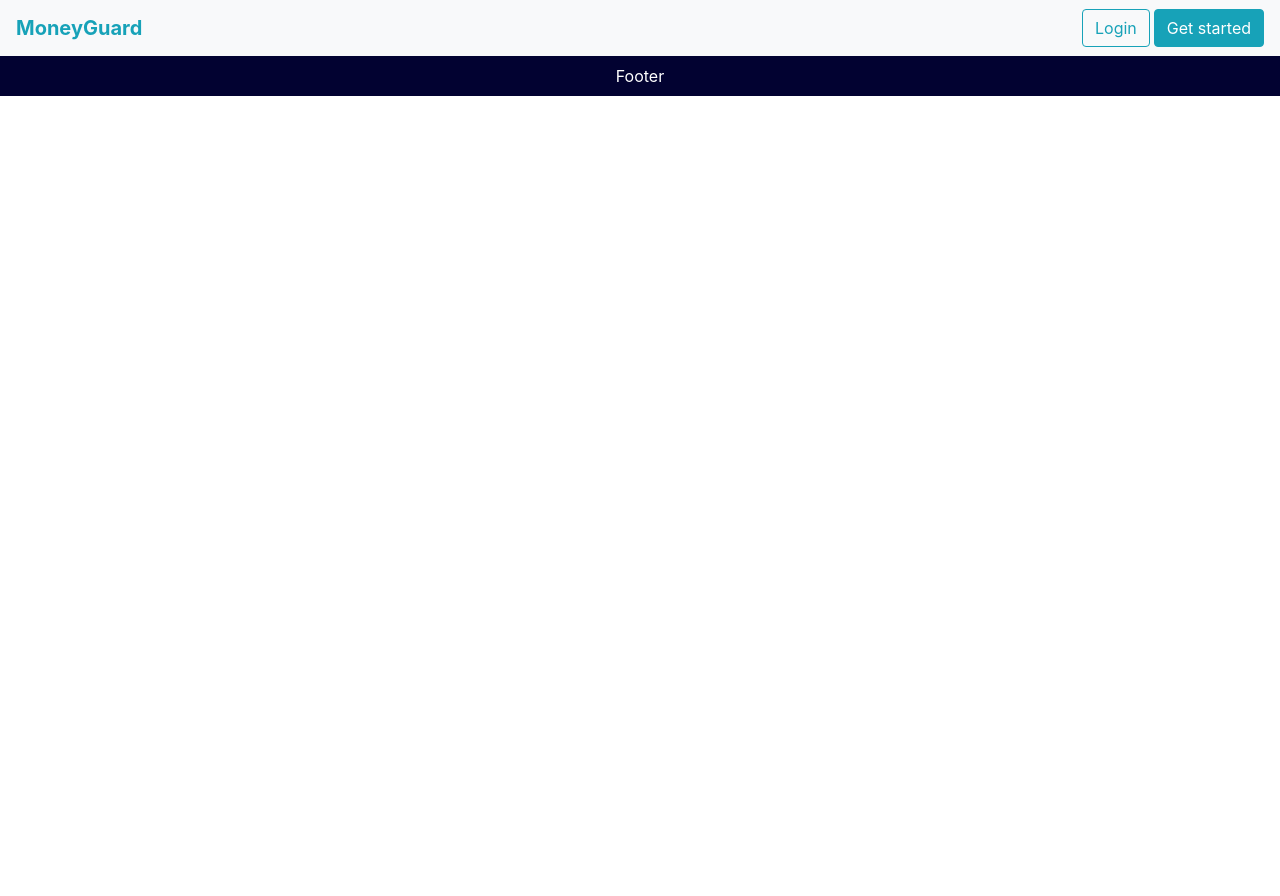
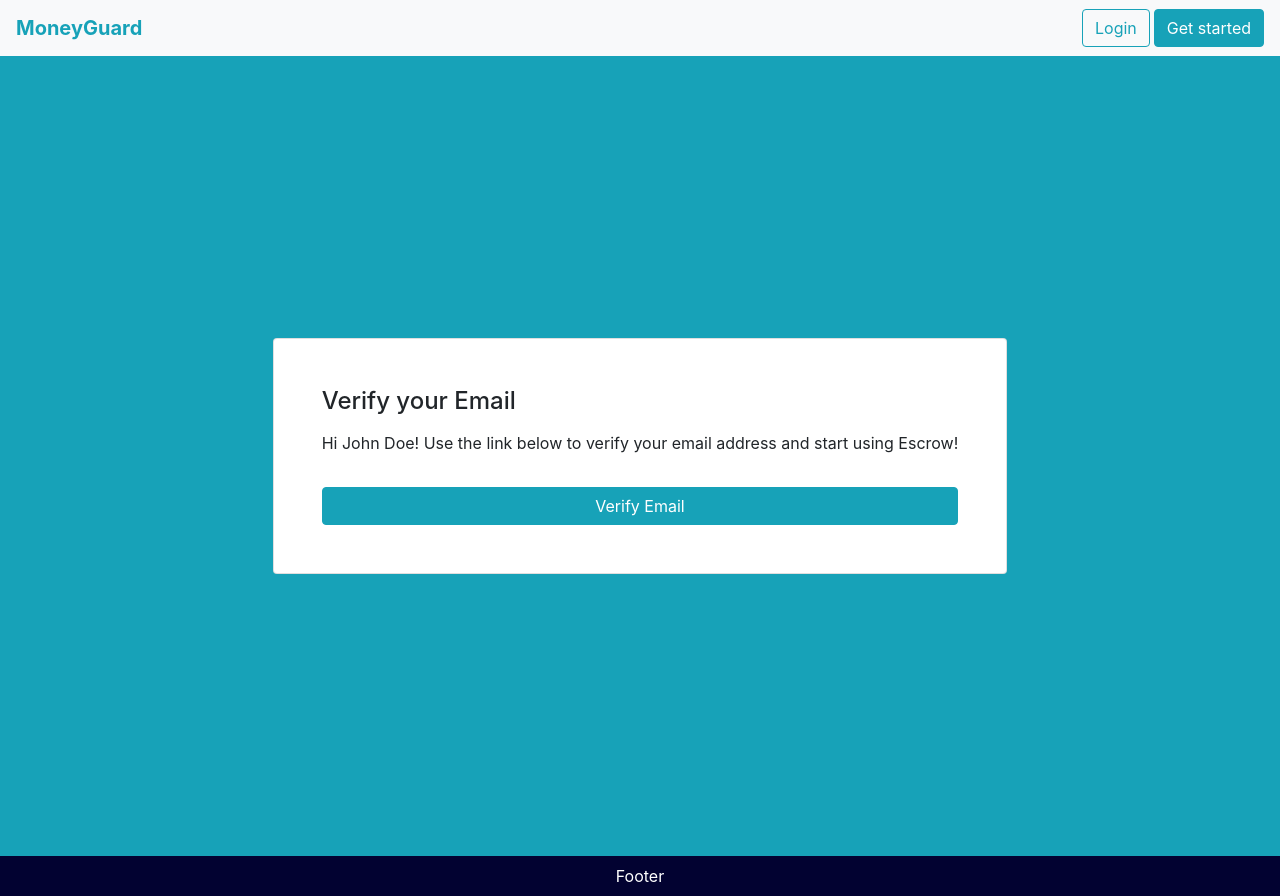
Before and after one commit to BuildForSDGCohort2/TEAM-044A-FRONTEND, a React (Create React App) app: page /verify-email in a window 1280 px wide. Before the commit the page ends 800 px from the top, so only its background shows below. Built offline with nearby package versions, Linux system fonts and the light colour scheme.

Commit message:
feat: added email verification component

```diff
--- a/src/components/App.js
+++ b/src/components/App.js
@@ -14,6 +14,7 @@ import PrivateRoute from "./routing/PrivateRoute";
 import setAuthToken from "../utils/token";
 import "./App.css";
 import Home from "./pages/Home/Home";
+import verifyEmail from "./pages/Email/email-verify";
 
 if (localStorage.token) {
   setAuthToken(localStorage.token);
@@ -31,6 +32,7 @@ const App = () => {
             <Route exact path="/login" component={Login} />
             <Route exact path="/signup" component={Signup} />
             <Route exact path="/confirm/:token" component={Email} />
+            <Route path="/verify-email" component={verifyEmail} />
           </Switch>
         </DisputeState>
         <Footer />
--- a/src/components/pages/Dashboard/index.jsx
+++ b/src/components/pages/Dashboard/index.jsx
@@ -1,6 +1,6 @@
 import React from "react";
 import { Switch, Route } from "react-router-dom";
-import MainDashboard from "./Dashboard";
+import MainDashboard from "./dashboard";
 import Sidenav from "../../layouts/SideNav/sidenav";
 import Transactions from "../Transactions/Transactions";
 import Disputes from "../Disputes/Dispute";
--- /dev/null
+++ b/src/components/pages/Email/email-verify.jsx
@@ -0,0 +1,17 @@
+import React from "react";
+
+export default function verifyEmail() {
+    return (
+        <section className="vh-100 bg-info">
+            <div class="row h-100 justify-content-center align-items-center">
+                <div class="col-12 d-flex justify-content-center">
+                    <div className="card p-5">
+                        <h4>Verify your Email</h4>
+                        <p className="mt-2">Hi <span>John Doe</span>! Use the link below to verify your email address and start using Escrow!</p>
+                        <a className="btn btn-info text-white mt-3">Verify Email</a>
+                    </div>
+                </div>
+            </div>
+        </section>
+    )
+};
--- a/src/components/routing/PrivateRoute.js
+++ b/src/components/routing/PrivateRoute.js
@@ -10,7 +10,7 @@ const PrivateRoute = ({ component: Component, ...rest }) => {
     <Route
       {...rest}
       render={(props) =>
-        !token && !isAuthenticated ? (
+        token && !isAuthenticated ? (
           <Redirect to="/login" />
         ) : (
           <Component {...props} />
```
